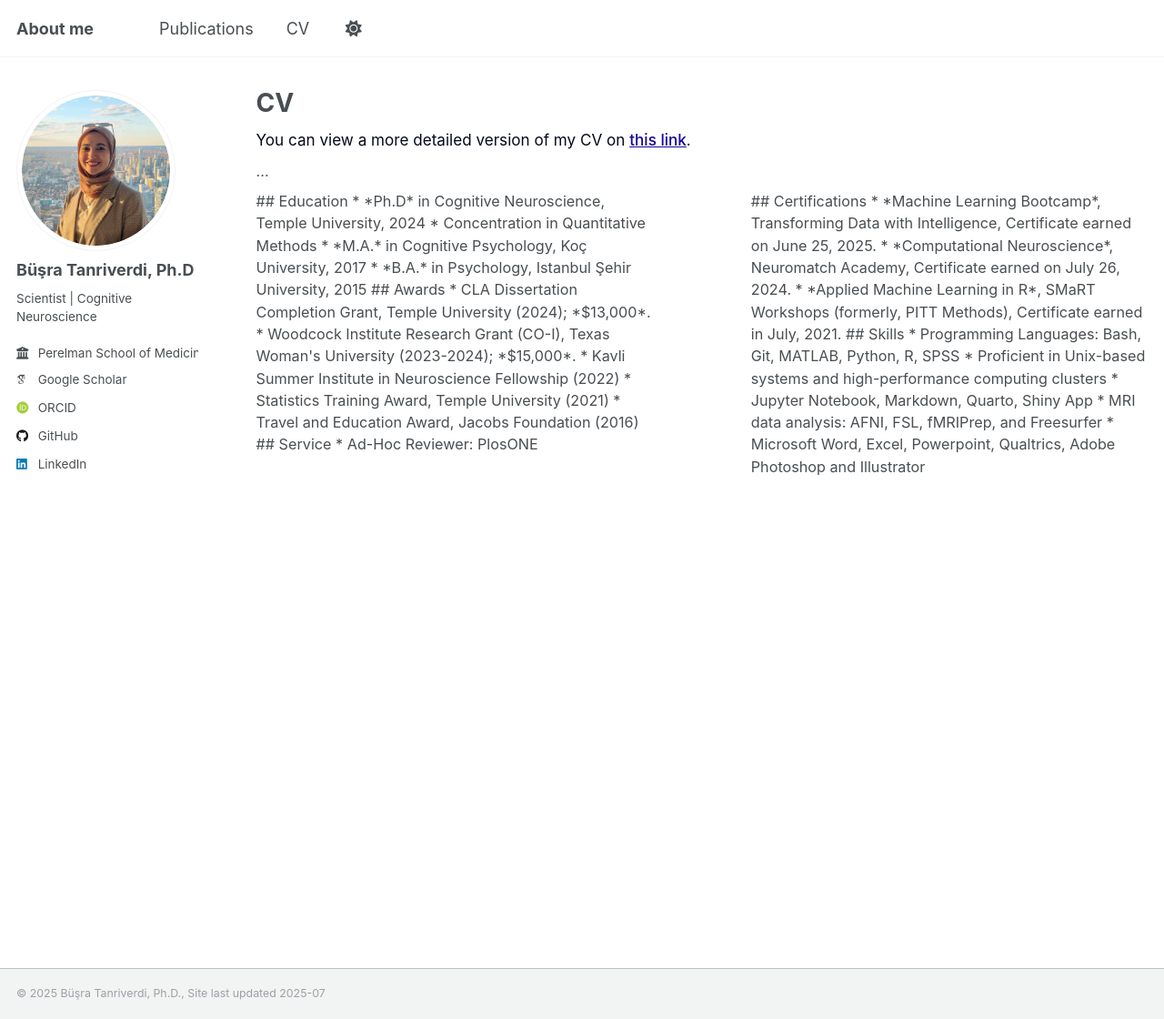
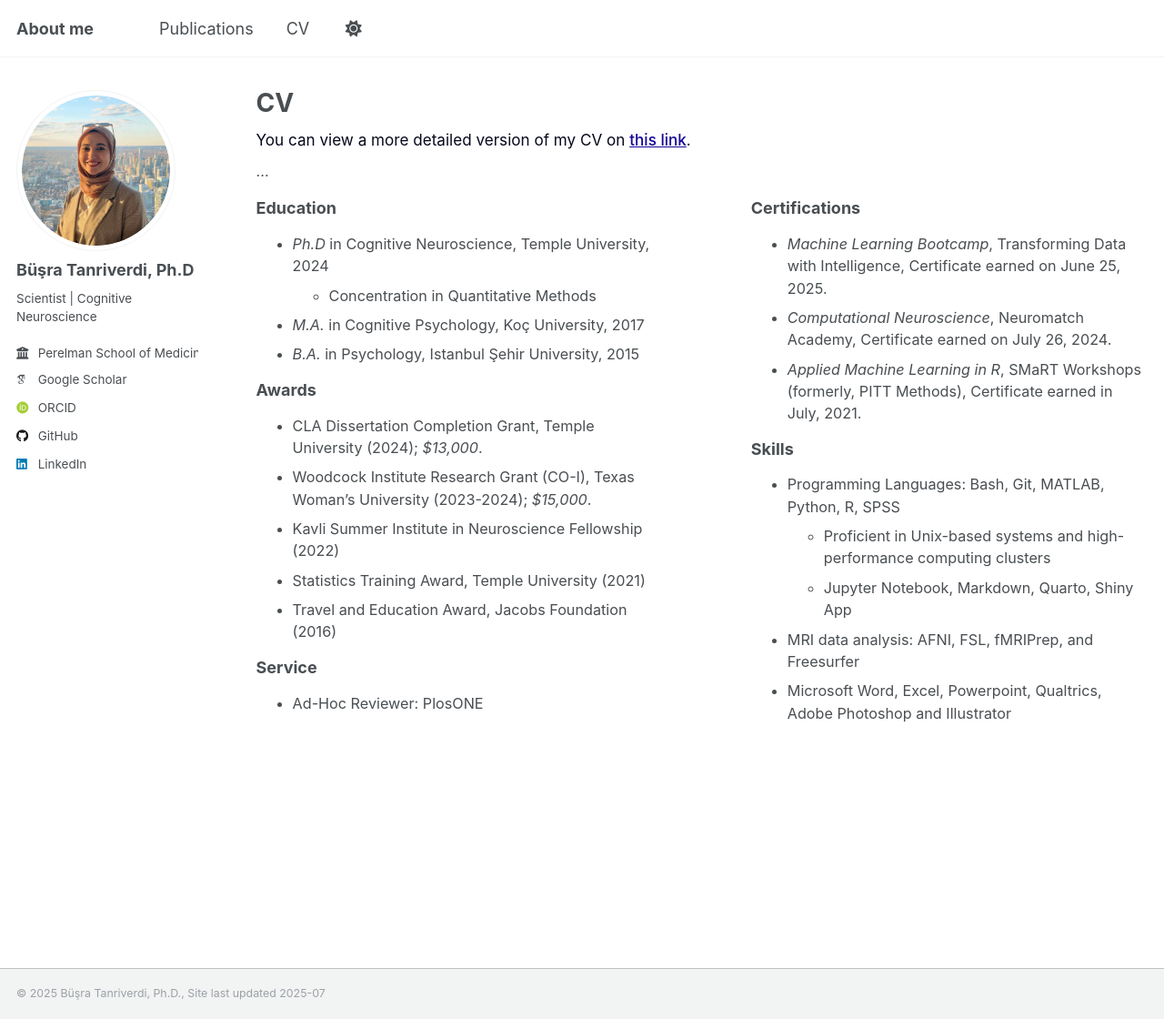
Before and after one commit to busratanriverdi/busratanriverdi.github.io, a Jekyll site: the page built from _pages/cv.html, in a window 1280 px wide and 1120 px high. Shown: the whole window at 91% size. Built offline with Jekyll 4.4.1, drawn with Linux system fonts in a browser that asks for light colours; some web fonts are replaced; a script that is not in the unit is left out.

Commit message:
CV fixed~

```diff
--- a/_config.yml
+++ b/_config.yml
@@ -315,6 +315,7 @@ plugins:
   - jekyll-sitemap
   - jekyll-redirect-from
   - jemoji
+  - jekyll-seo-tag
   - jekyll-include-cache
 
 # Mimic GitHub Pages with --safe
--- a/_pages/cv.html
+++ b/_pages/cv.html
@@ -125,7 +125,7 @@ author_profile: true
       {% for section in cv_sections %}
         {% unless section.title == "CV_Right" %}
           <div class="cv-section">
-            {{ section.content }}
+            {{ section.content | markdownify }}
           </div>
         {% endunless %}
       {% endfor %}
@@ -135,7 +135,7 @@ author_profile: true
       {% for section in cv_sections %}
         {% if section.title == "CV_Right" %}
           <div class="cv-section">
-            {{ section.content }}
+            {{ section.content | markdownify }}
           </div>
         {% endif %}
       {% endfor %}
--- a/_pages/talks.html
+++ b/_pages/talks.html
@@ -3,6 +3,7 @@ layout: archive
 title: "Talks and presentations"
 # permalink: /talks/
 author_profile: true
+excerpt: ""
 ---
 
 {% if site.talkmap_link == true %}
```
